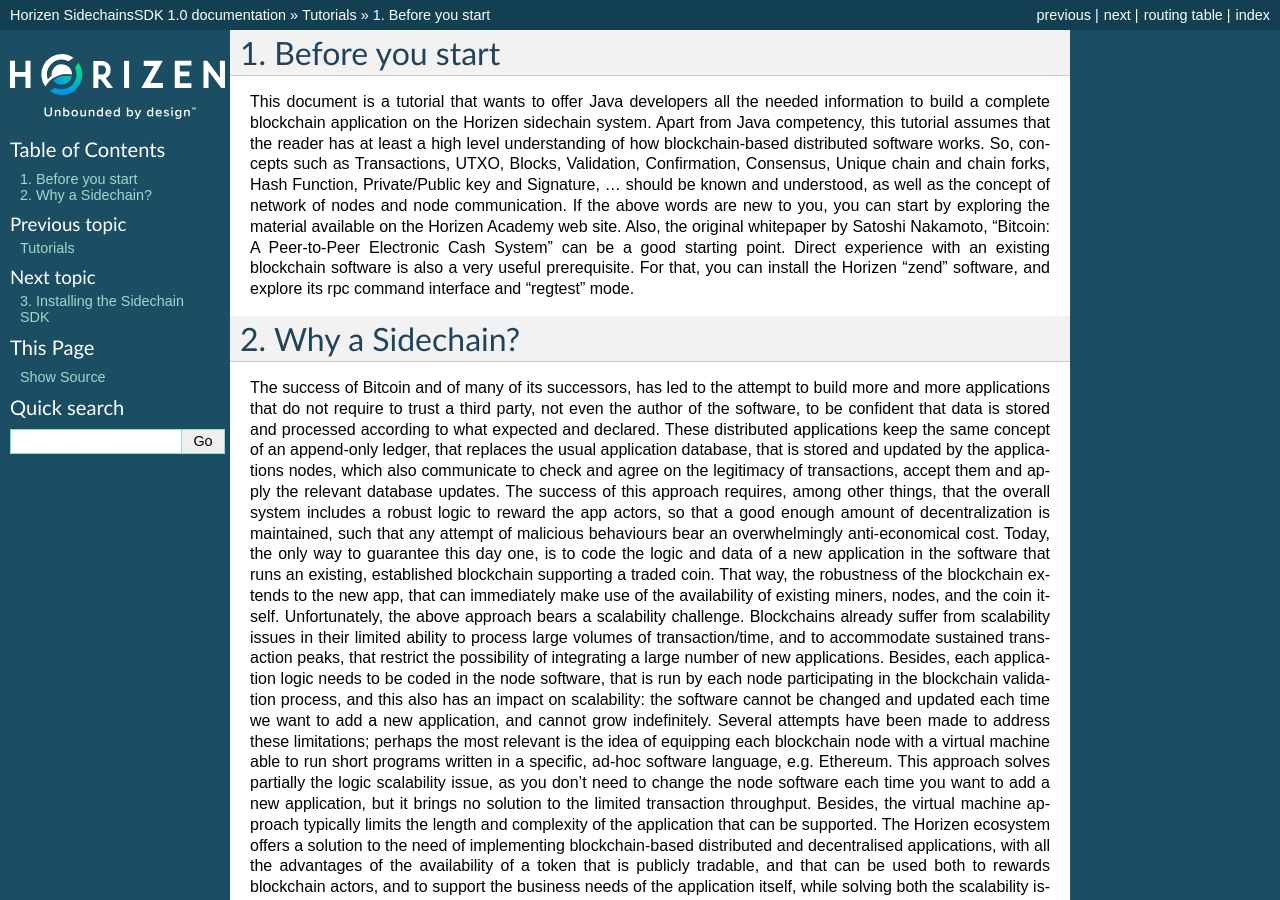
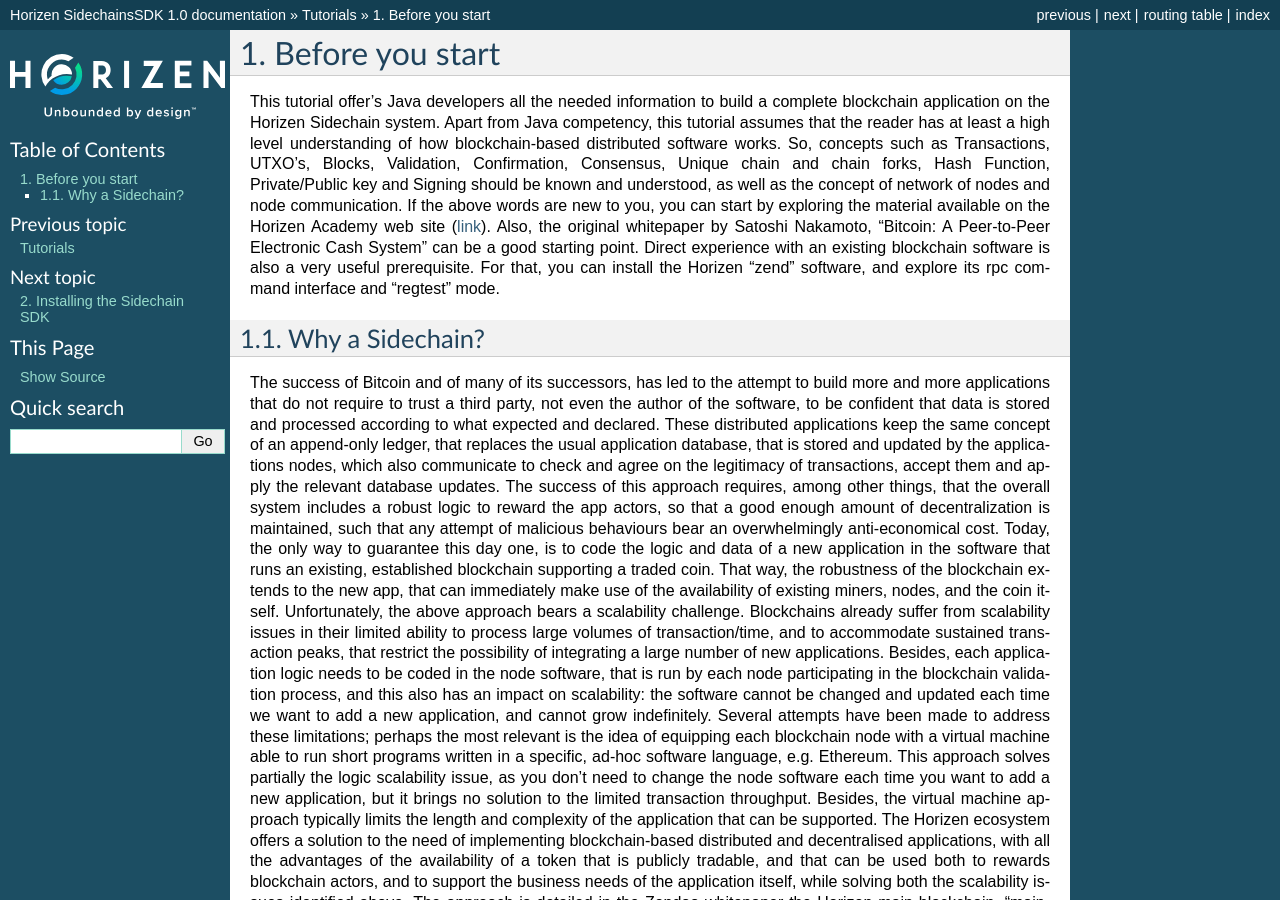
Before and after one commit to megaluck/documentation, a Sphinx documentation site: the page built from docs/introduction/overview.rst, in a window 1280 px wide and 900 px high. Built offline with Sphinx 7.4.7, drawn with Linux system fonts in a browser that asks for light colours.

Commit message:
added horizen academy link

```diff
--- a/docs/introduction/overview.rst
+++ b/docs/introduction/overview.rst
@@ -2,14 +2,16 @@
 Before you start
 ================
 
-This document is a tutorial that wants to offer Java developers all the needed information to build a complete blockchain application on the Horizen sidechain system.
+This tutorial offer's Java developers all the needed information to build a complete blockchain application on the Horizen Sidechain system.
 Apart from Java competency, this tutorial assumes that the reader has at least a high level understanding of how blockchain-based distributed software works.
-So, concepts such as Transactions, UTXO, Blocks, Validation, Confirmation, Consensus, Unique chain and chain forks, Hash Function, Private/Public key and Signature, … should be known and understood, as well as the concept of network of nodes and node communication. If the above words are new to you, you can start by exploring the material available on the Horizen Academy web site. Also, the original whitepaper by Satoshi Nakamoto, “Bitcoin: A Peer-to-Peer Electronic Cash System” can be a good starting point.
+So, concepts such as Transactions, UTXO's, Blocks, Validation, Confirmation, Consensus, Unique chain and chain forks, Hash Function, Private/Public key and Signing should be known and understood, as well as the concept of network of nodes and node communication.
+If the above words are new to you, you can start by exploring the material available on the Horizen Academy web site (`link <https://academy.horizen.global>`_).
+Also, the original whitepaper by Satoshi Nakamoto, “Bitcoin: A Peer-to-Peer Electronic Cash System” can be a good starting point.
 Direct experience with an existing blockchain software is also a very useful prerequisite. For that, you can install the Horizen “zend” software, and explore its rpc command interface and “regtest” mode.
 
-================
+****************
 Why a Sidechain?
-================
+****************
 
 The success of Bitcoin and of many of its successors, has led to the attempt to build more and more applications that do not require to trust a third party, not even the author of the software, to be confident that data is stored and processed according to what expected and declared. These distributed applications keep the same concept of an append-only ledger, that replaces the usual application database, that is stored and updated by the applications nodes, which also communicate to check and agree on the legitimacy of transactions, accept them and apply the relevant database updates. The success of this approach requires, among other things, that the overall system includes a robust logic to reward the app actors, so that a good enough amount of decentralization is maintained, such that any attempt of malicious behaviours bear an overwhelmingly anti-economical cost. Today, the only way to guarantee this day one, is to code the logic and data of a new application in the software that runs an existing, established blockchain supporting a traded coin. That way, the robustness of the blockchain extends to the new app, that can immediately make use of the availability of existing miners, nodes, and the coin itself.
 Unfortunately, the above approach bears a scalability challenge. Blockchains already suffer from scalability issues in their limited ability to process large volumes of transaction/time, and to accommodate sustained transaction peaks, that restrict the possibility of integrating a large number of new applications. Besides, each application logic needs to be coded in the node software, that is run by each node participating in the blockchain validation process, and this also has an impact on scalability: the software cannot be changed and updated each time we want to add a new application, and cannot grow indefinitely.
```
Also changed, not shown: docs/overview/index.rst (deleted, +0 -22 lines).
